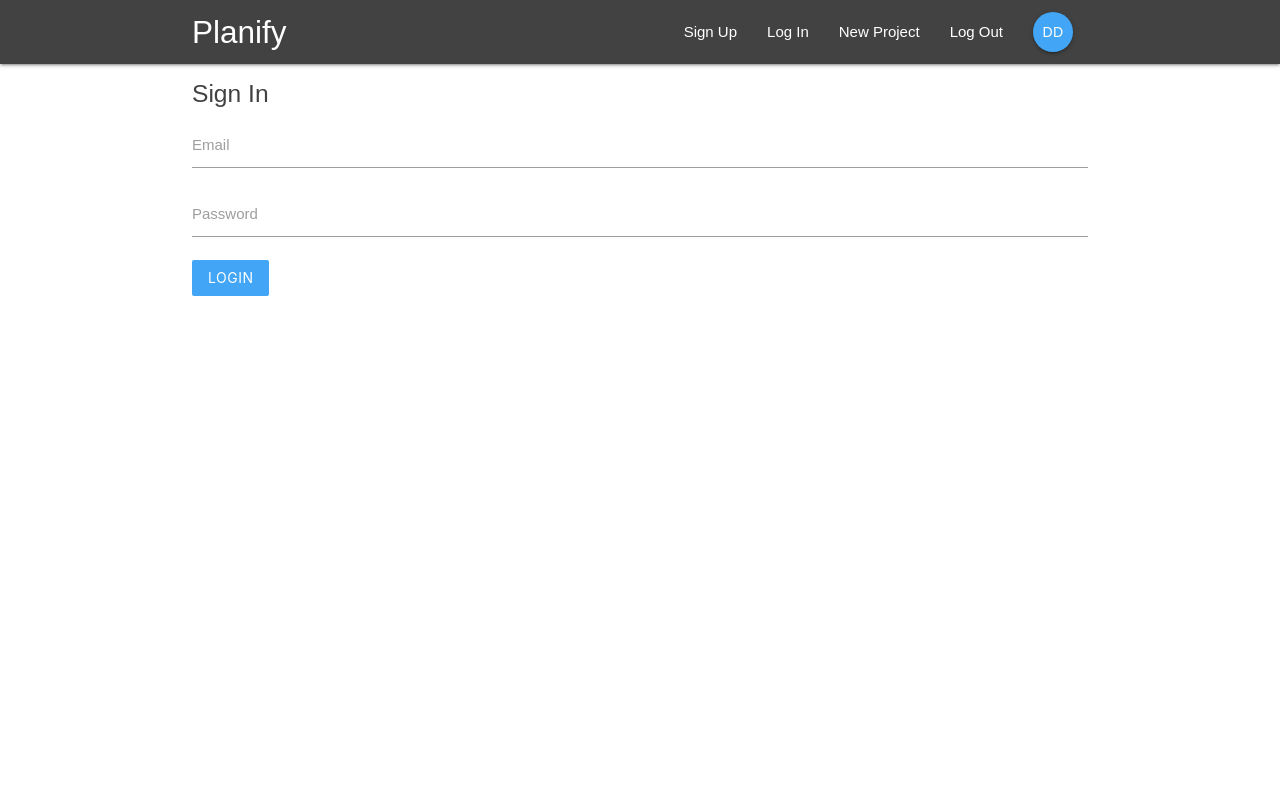
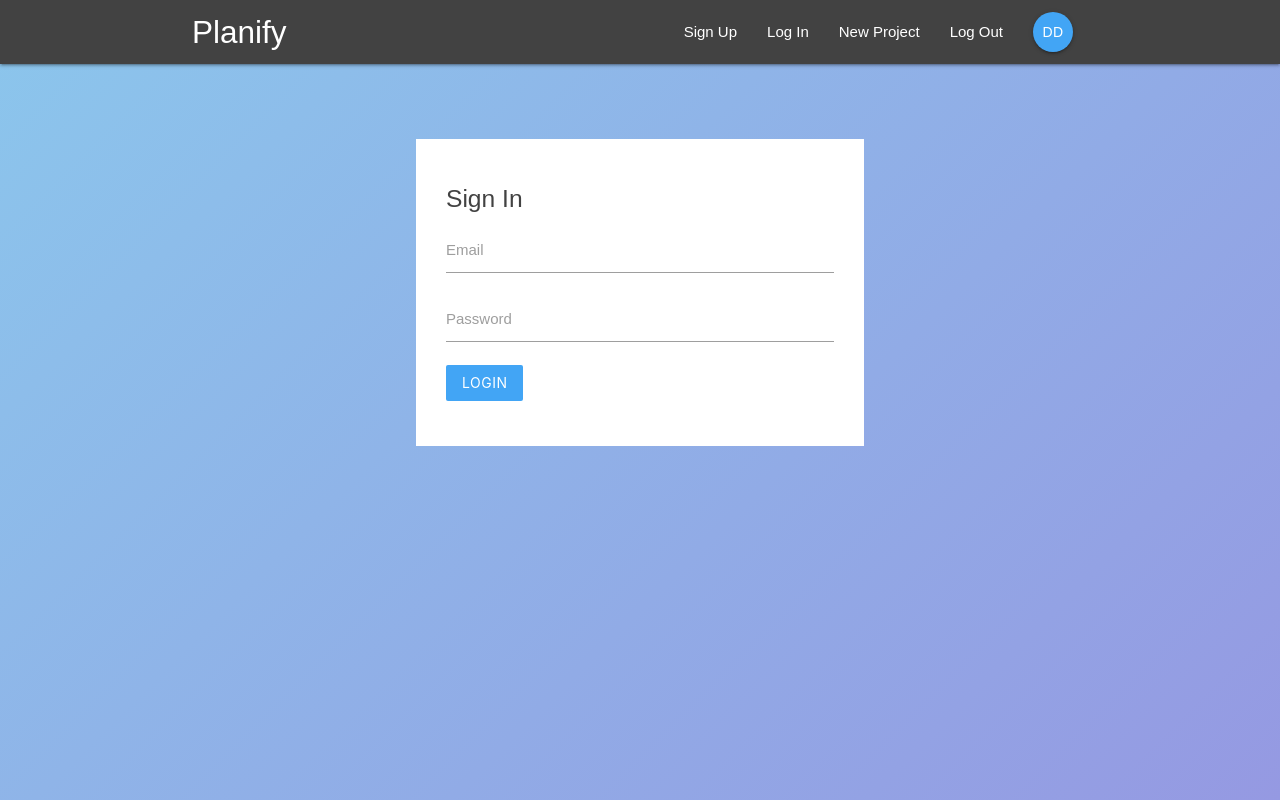
Before and after one commit to danidz96/planify, a React (Create React App) app: page /signin in a window 1280 px wide. Built offline with nearby package versions, Linux system fonts and the light colour scheme.

Commit message:
add styles to the forms

```diff
--- a/src/components/auth/SignIn.js
+++ b/src/components/auth/SignIn.js
@@ -20,7 +20,8 @@ class SignIn extends Component {
     render() {
         return (
             <div className="container">
-                <form className="white" onSubmit={this.handleSubmit}>
+                <div className="row">
+                    <form className="white col s12 l6 offset-l3" onSubmit={this.handleSubmit}>
                         <h5 className="grey-text text-darken-3">Sign In</h5>
                         <div className="input-field">
                             <label htmlFor="email">Email</label>
@@ -35,6 +36,7 @@ class SignIn extends Component {
                         </div>
                     </form>
                 </div>
+            </div>
         )
     }
 }
--- a/src/components/auth/SignUp.js
+++ b/src/components/auth/SignUp.js
@@ -22,7 +22,8 @@ class SignUp extends Component {
     render() {
         return (
             <div className="container">
-                <form className="white" onSubmit={this.handleSubmit}>
+                <div className="row">
+                    <form className="white col s12 l6 offset-l3" onSubmit={this.handleSubmit}>
                         <h5 className="grey-text text-darken-3">Sign Up</h5>
                         <div className="input-field">
                             <label htmlFor="email">Email</label>
@@ -45,6 +46,7 @@ class SignUp extends Component {
                         </div>
                     </form>
                 </div>
+            </div>
         )
     }
 }
--- a/src/index.css
+++ b/src/index.css
@@ -1,5 +1,32 @@
+html {
+  height: 100%;
+}
+
 body {
   margin: 0;
   padding: 0;
+  height: 100%;
   font-family: sans-serif;
+  background-color: #8BC6EC;
+  background-image: linear-gradient(135deg, #8BC6EC 0%, #9599E2 100%);
 }
+
+form {
+  padding: 2rem !important;
+  margin-top: 5rem;
+}
+
+input[type=text]:not(.browser-default):focus:not([readonly]),
+input[type=email]:not(.browser-default):focus:not([readonly]),
+input[type=password]:not(.browser-default):focus:not([readonly]),
+textarea.materialize-textarea:focus:not([readonly]){
+  border-color: #42a5f5;
+  box-shadow: none;
+}
+
+input[type=text]:not(.browser-default):focus:not([readonly]) + label,
+textarea.materialize-textarea:focus:not([readonly]) + label,
+input[type=email]:not(.browser-default):focus:not([readonly]) + label,
+input[type=password]:not(.browser-default):focus:not([readonly]) + label{
+  color: #42a5f5 !important;
+}
```
Lines whose indentation alone changed are shown as unchanged.
